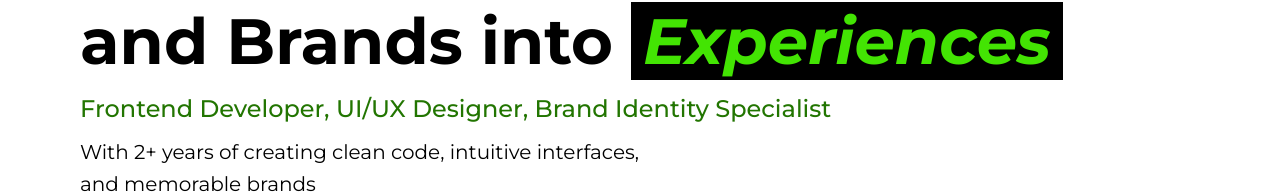
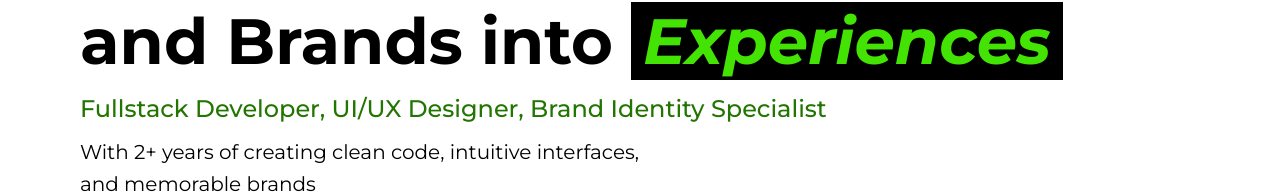
Before and after one commit to Georgeozoemena/Portfolio, a React (Vite) app: page / in a window 1280 px wide. Shown: the part 233-427 px from the top of the page. Built offline with nearby package versions, Linux system fonts and the light colour scheme.

Commit message:
UI updates

```diff
--- a/src/pages/Home.jsx
+++ b/src/pages/Home.jsx
@@ -12,7 +12,7 @@ export default function Home(){
             <div className="hero">
                 <div className="hero-text">
                     <h1>Turning Ideas into <em>Interfaces</em>, and Brands into <em>Experiences</em></h1>
-                    <h3>Frontend Developer, UI/UX Designer, Brand Identity Specialist</h3>
+                    <h3>Fullstack Developer, UI/UX Designer, Brand Identity Specialist</h3>
                     <p>With 2+ years of creating clean code, intuitive interfaces, and memorable brands</p>
                 </div>
                 <div className="hero-btn-section">
```
